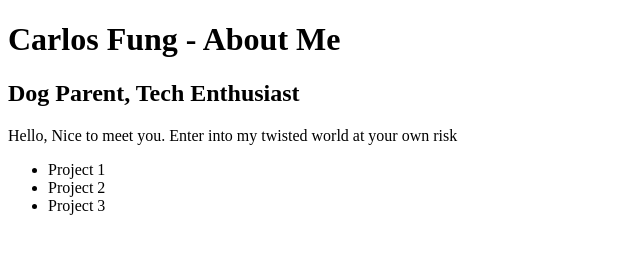
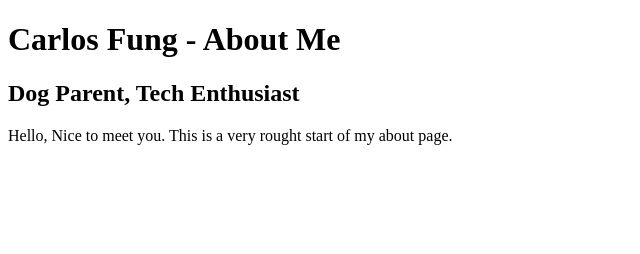
Before and after one commit to BcnCarlos/BcnCarlos, a plain HTML site: page index.html in a window 1280 px wide. Shown: the whole page, without its empty margins (0-640 px from the left). Drawn offline with Linux system fonts and the light colour scheme.

Commit message:
Update index.html

```diff
--- a/index.html
+++ b/index.html
@@ -12,13 +12,8 @@
 
     <h2>Dog Parent, Tech Enthusiast</h2>
 
-    <p>Hello, Nice to meet you.  Enter into my twisted world at your own risk</p>
+    <p>Hello, Nice to meet you. This is a very rought start of my about page. </p>
 
-     <ul>
-       <li> Project 1</li>
-       <li> Project 2</li>
-       <li> Project 3</li>
-     </ul>
 
 
   </body>
```
